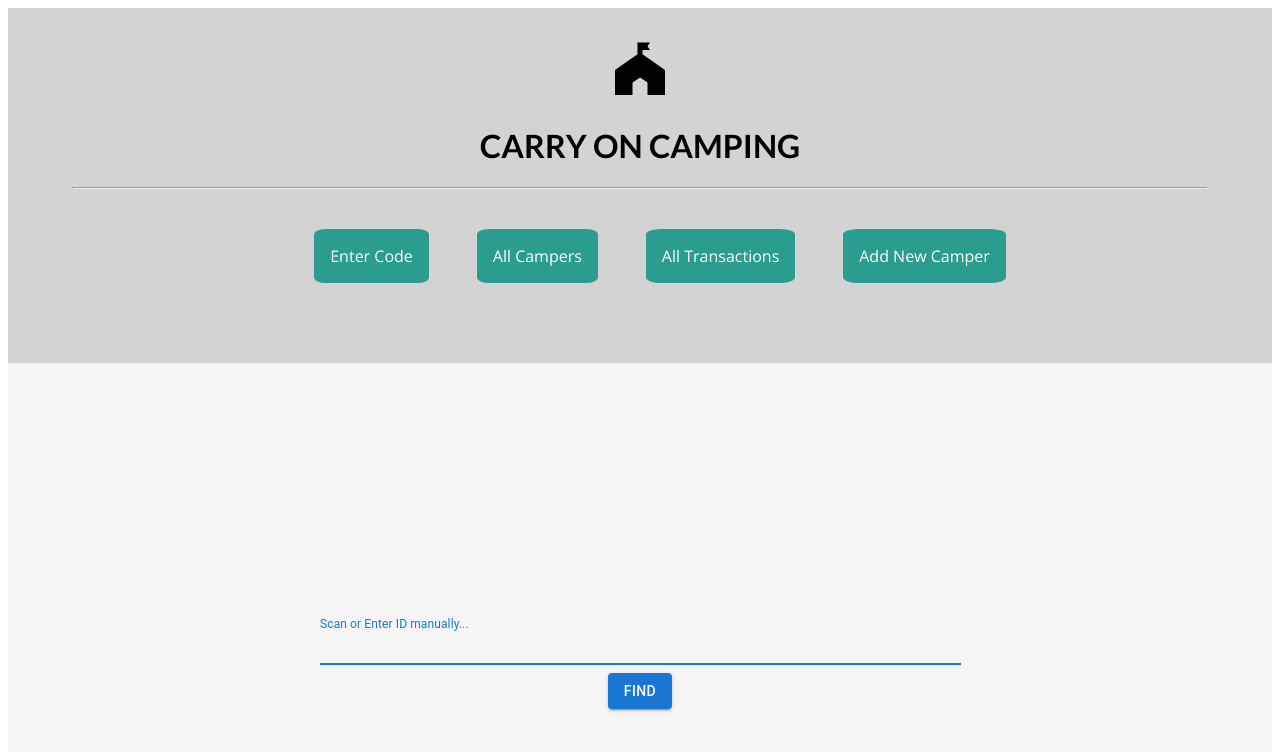
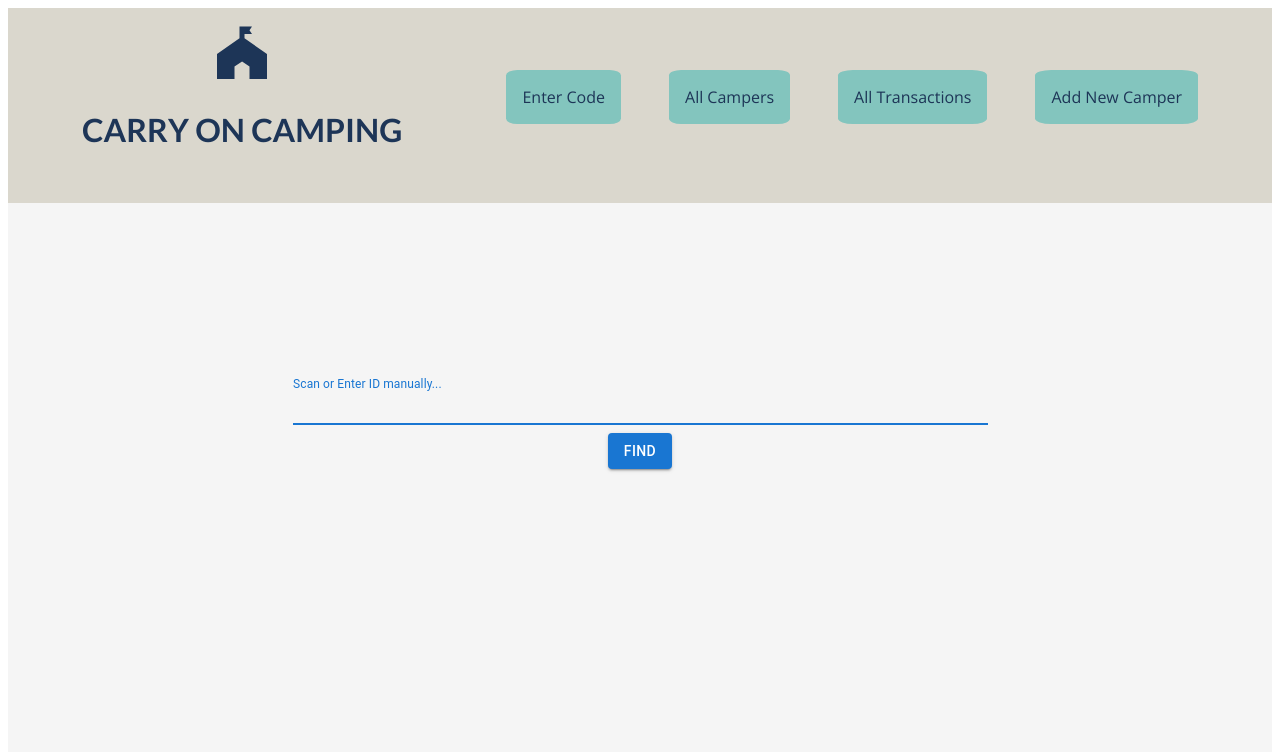
Before and after one commit to RadheyaM/next-camp-bank, a Next.js app: page / in a window 1280 px wide. Shown: the top 752 px of the page. Built offline with nearby package versions, Linux system fonts and the light colour scheme.

Commit message:
Improve the styling

```diff
--- a/src/components/UI/Card.module.css
+++ b/src/components/UI/Card.module.css
@@ -1,6 +1,5 @@
 .dashboardCard {
   width: 100%;
-  padding: 3rem;
   display: flex;
   flex-direction: column;
   align-items: center;
--- a/src/components/campers/CamperDetail.js
+++ b/src/components/campers/CamperDetail.js
@@ -10,8 +10,8 @@ const CamperDetail = props => {
   }
   return (
     <Card>
+      <AccountSummary camper={props.camper} camperTrans={props.camperTrans} balance={props.balance}/>
       <NewTransForm onAddTransactions={addTransactionsHandler} camper={props.camper}/>
-      <AccountSummary camper={props.camper} camperTrans={props.camperTrans} balance={props.balance}/>
       <TransactionsTable camperTrans={props.camperTrans} camper={props.camper} query={props.query}/>
     </Card>
   )
--- a/src/components/forms/NewTransForm.module.css
+++ b/src/components/forms/NewTransForm.module.css
@@ -3,7 +3,6 @@
   flex-direction: column;
   justify-content: center;
   align-items: center;
-  padding: 3rem;
   width: 100%;
 }
 
--- a/src/components/layout/MainNavigation.js
+++ b/src/components/layout/MainNavigation.js
@@ -1,26 +1,31 @@
 import Link from "next/link";
-import styles from "./MainNavigation.module.css"
-import Button from '@mui/material/Button'
-import FestivalIcon from '@mui/icons-material/Festival';
+import styles from "./MainNavigation.module.css";
+import Button from "@mui/material/Button";
+import FestivalIcon from "@mui/icons-material/Festival";
 
 const MainNavigation = () => {
   return (
     <header className={styles.header}>
       <div className={styles.logo}>
-        <Link href="/">
-          <span>
-            <FestivalIcon sx={{ fontSize: 60 }}/>
+        <span>
+          <Link href="/">
+            <FestivalIcon sx={{ fontSize: 60 }} />
             <h1>CARRY ON CAMPING</h1>
-            <hr />
-          </span>
-        </Link>
+          </Link>
+        </span>
       </div>
       <nav>
         <ul className={styles.navLinkBar}>
           <Link href="/">Enter Code</Link>
-          <Link href="/campers" replace>All Campers</Link>
-          <Link href="/campers/transactions" replace>All Transactions</Link>
-          <Link href="/campers/add" replace>Add New Camper</Link>
+          <Link href="/campers" replace>
+            All Campers
+          </Link>
+          <Link href="/campers/transactions" replace>
+            All Transactions
+          </Link>
+          <Link href="/campers/add" replace>
+            Add New Camper
+          </Link>
         </ul>
       </nav>
     </header>
--- a/src/components/layout/MainNavigation.module.css
+++ b/src/components/layout/MainNavigation.module.css
@@ -1,20 +1,32 @@
 .header {
-  background-color: lightgrey;
-  padding: 2rem 4rem 4rem 4rem;
+  background-color: #dad7cd;
+  padding: 1rem 2rem 2rem 2rem;
   text-align: center;
+  justify-content: center;
+  display: flex;
+  gap: 4rem;
 }
 
-.logo {
+.header nav {
+  display: flex;
+  align-items: center;
+}
+
+/* .logo .h1 {
+  display: flex;
+  flex-direction: column;
+  text-align: center;
+  justify-content: center;
   padding-bottom: 1rem;
-}
+} */
 
 .header a{
   text-decoration: none;
-  color: black;
+  color: #1d3557;
 }
 
 .header a:hover {
-  color: rgb(196, 113, 11)
+  color: #2a9d8f;
 }
 
 .navLinkBar {
@@ -27,13 +39,13 @@
 }
 
 .navLinkBar a {
-  color: white;
+  color: #1d3557;
   border-radius: 10%;
   padding: 1rem;
-  background-color: #2a9d8f;
+  background-color: #83c5be;
 }
 
 .navLinkBar a:hover {
-  color: white;
-  background-color: orange;
+  color: #83c5be;
+  background-color: #1d3557;
 }
--- a/src/components/overview/AccountSummary.js
+++ b/src/components/overview/AccountSummary.js
@@ -15,8 +15,8 @@ const AccountSummary = (props) => {
     <Fragment>
       <h2>Account Details</h2>
       <div className={styles.accountDetails}>
-        <h3>{camper.accountId}</h3>
-        <h3>{camper.name}</h3>
+        <h3>{camper.accountId}&nbsp;|&nbsp;</h3>
+        <h3>{camper.name}&nbsp;|&nbsp;</h3>
         <h3>{formattedCurrentAccountBalance}</h3>
       </div>
     </Fragment>
--- a/src/components/overview/AccountSummary.module.css
+++ b/src/components/overview/AccountSummary.module.css
@@ -4,6 +4,6 @@
 }
 
 .accountDetails h3 {
-  padding: 2rem;
+  padding: 0 1rem 1rem 0;
   font-size: 2rem;
 }
--- a/src/styles/globals.css
+++ b/src/styles/globals.css
@@ -19,7 +19,7 @@ main {
   display: flex;
   align-content: center;
   justify-content: center;
-  padding-top: 3rem;
+  padding-top: 1rem;
   background-color: whitesmoke;
 }
 
```
Also changed, not shown: src/components/forms/NewTransForm.js (+4 -5 lines).
